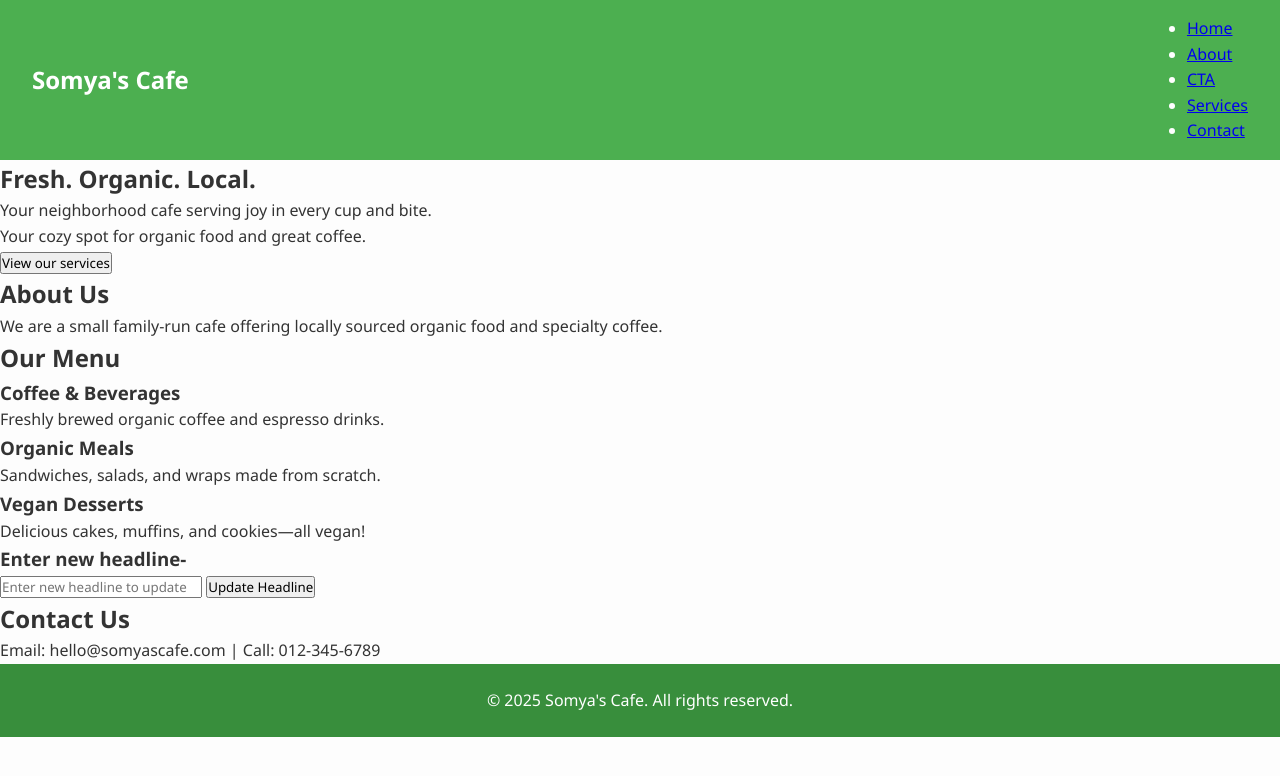
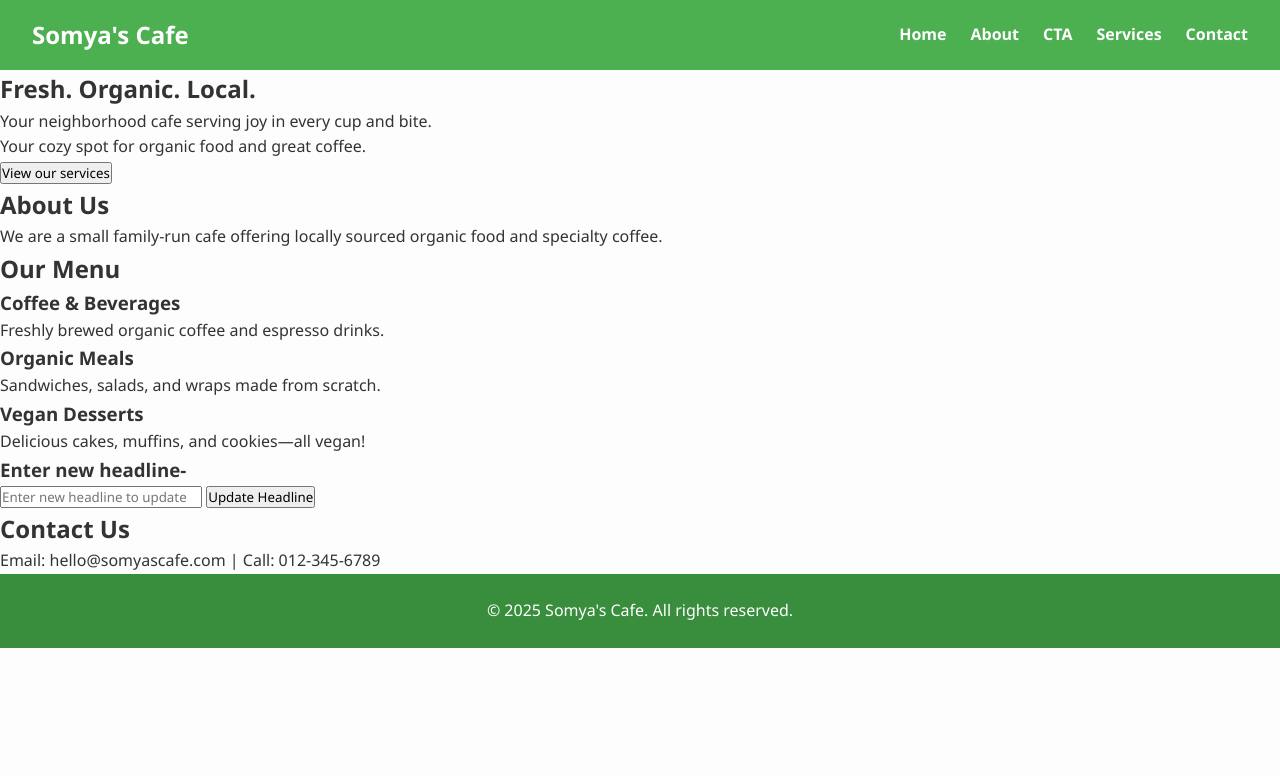
Before and after one commit to chawla22/small-bussiness-website, a plain HTML site: page index.html in a window 1280 px wide. Drawn offline with Linux system fonts and the light colour scheme.

Commit message:
Styled the navigation links with hover

```diff
--- a/style.css
+++ b/style.css
@@ -25,6 +25,27 @@ header {
   font-weight: bold;
 }
 
+/* stylying the navigation links */
+nav {
+  position: relative;
+}
+
+#nav-links {
+  list-style: none;
+  display: flex;
+  gap: 1.5rem;
+}
+
+#nav-links a {
+  color: white;
+  text-decoration: none;
+  font-weight: bold;
+  transition: color 0.3s ease;
+}
+
+#nav-links li a:hover {
+  color: #00ff37;
+}
 
 footer {
   text-align: center;
```
